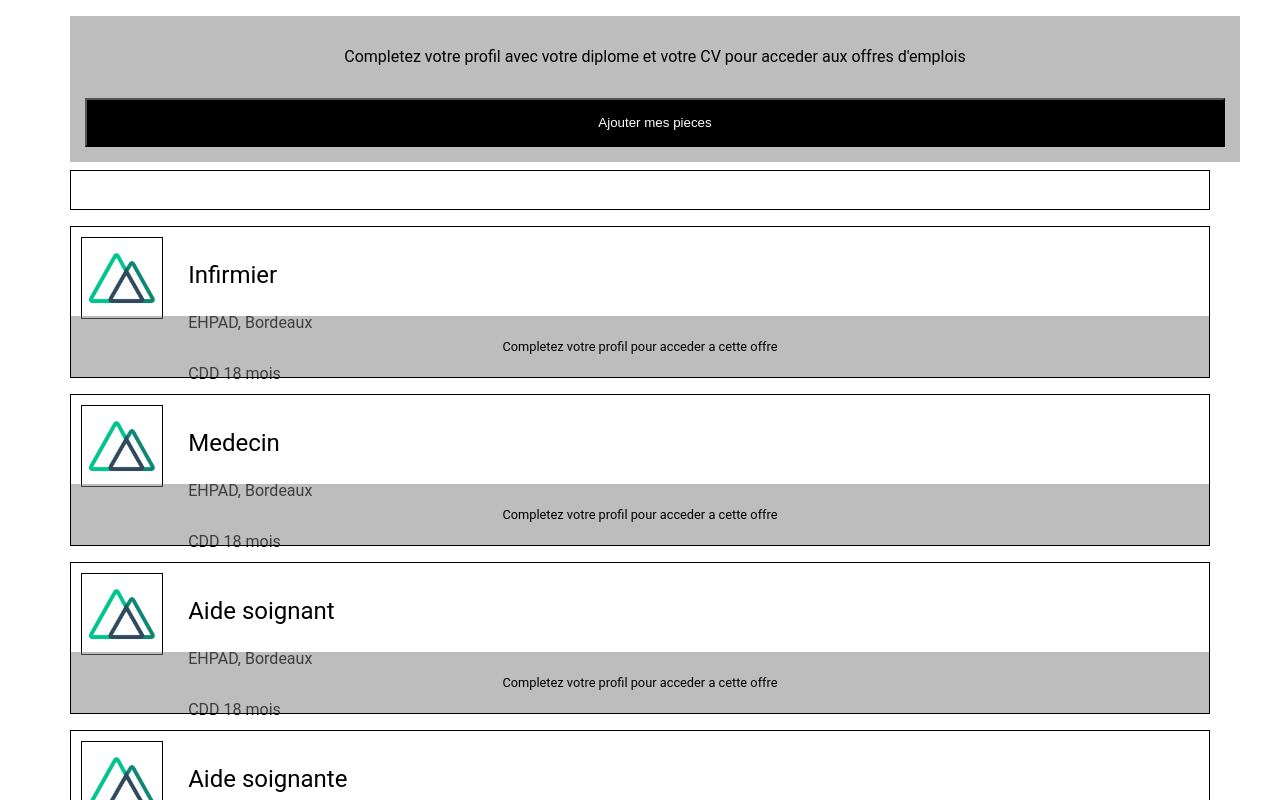
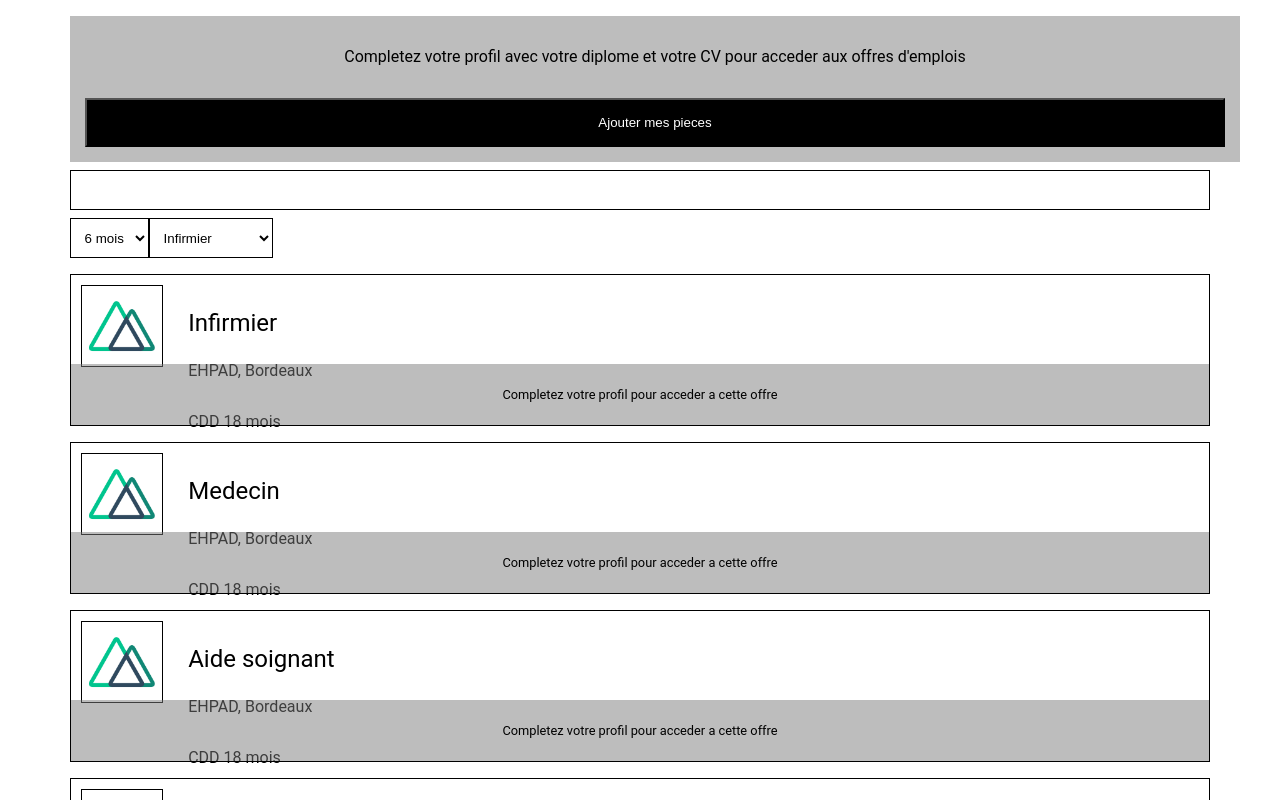
Before and after one commit to StanDelamourd/poc-nuxt, a Nuxt app: page /offers in a window 1280 px wide. Shown: the top 800 px of the page. Built offline with nearby package versions, Linux system fonts and the light colour scheme.

Commit message:
Add select filter on offer page

```diff
--- a/components/filter/index.vue
+++ b/components/filter/index.vue
@@ -5,7 +5,7 @@
 </template>
 <script>
 export default {
-  name: 'filter',
+  name: 'FilterSelect',
   props: {
     datas: {
       type: Array,
@@ -16,11 +16,12 @@ export default {
 </script>
 <style scoped>
 select{
-    background: grey;
+    background:#fff;
     color: black;
-    width: 100%;
+    border: 1px solid black;
     height: 5vh;
     margin-top: 1vh;
+    padding-left: 10px;
   }
   option {
     color: black;
--- a/pages/offers/index.vue
+++ b/pages/offers/index.vue
@@ -7,8 +7,8 @@
     <div class="filters">
       <input type="search">
       <div class="filters__select">
-        <!-- <Filter :datas="times" />
-        <Filter :datas="missions" /> -->
+        <FilterSelect :datas="times" />
+        <FilterSelect :datas="missions" />
       </div>
     </div>
     <div class="offers">
@@ -19,13 +19,13 @@
 
 <script>
 import Button from '../../components/button';
-import Filter from '../../components/filter';
+import FilterSelect from '../../components/filter';
 import Offer from '../../components/offer';
 
 export default {
   components:{
     Button,
-    Filter,
+    FilterSelect,
     Offer
   },
   data(){
```
